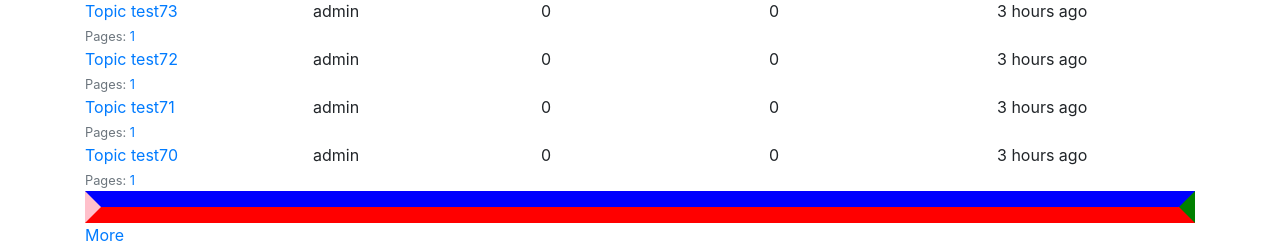
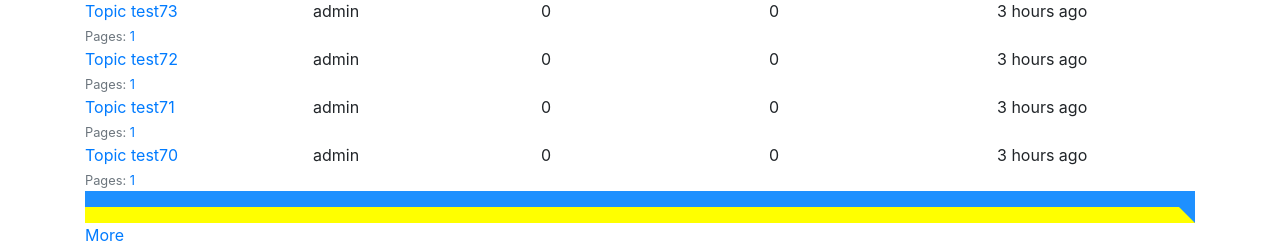
Before and after one commit to volodindmitriy121/RoockLabTestBlog, a Django app: page /boards/1/ in a window 1280 px wide. Shown: the part 1487-1734 px from the top of the page. Run offline with Django 3.2, Linux system fonts and the light colour scheme; data comes from the database, SQL or seed files in the repository; some libraries are stand-ins or nearby versions.

```diff
--- a/RoockLabTestBlog/urls.py
+++ b/RoockLabTestBlog/urls.py
@@ -3,6 +3,31 @@ from django.contrib import admin
 from django.conf.urls import url
 from accounts import views as accounts_views
 from django.contrib.auth import views as auth_views
+
+from boards.views import TopicViewSet, BoardViewSet
+
+topic_list = TopicViewSet.as_view({
+    'get': 'list',
+    'post': 'create'
+})
+topic_detail = TopicViewSet.as_view({
+    'get': 'retrieve',
+    'put': 'update',
+    'patch': 'partial_update',
+    'delete': 'destroy'
+})
+
+board_list = BoardViewSet.as_view({
+    'get': 'list',
+    'post': 'create'
+})
+board_detail = BoardViewSet.as_view({
+    'get': 'retrieve',
+    'put': 'update',
+    'patch': 'partial_update',
+    'delete': 'destroy'
+})
+
 
 urlpatterns = [
     url(r'^$', views.BoardListView.as_view(), name='home'),
@@ -37,6 +62,8 @@ urlpatterns = [
         views.PostUpdateView.as_view(), name='edit_post'),
     url('admin/', admin.site.urls),
     #  ------------------API---------------------------
-    url(r'^api/$', views.BoardList.as_view(), name='home'),
-    url(r'^api/boards/(?P<pk>\d+)/$', views.BoardDetail.as_view(), name='board-detail'),
+    url(r'^api/$', board_list, name='board-list'),
+    url(r'^api/boards/(?P<pk>\d+)/$', board_detail, name='board-detail'),
+    url(r'^api/boards/(?P<pk>\d+)/topics/$', topic_list, name='topic-list'),
+    url(r'^api/boards/(?P<pk>\d+)/topics/(?P<topic_pk>\d+)/$', topic_detail, name='topic-detail'),
 ]
--- a/boards/serializers.py
+++ b/boards/serializers.py
@@ -11,4 +11,4 @@ class BoardSerializer(serializers.ModelSerializer):
 class TopicSerializer(serializers.ModelSerializer):
     class Meta:
         model = Topic
-        fields = ('url', 'id', 'subject', 'last_updated', 'board', 'starter', 'views')
+        fields = ('id', 'subject', 'last_updated', 'board', 'starter', 'views')
--- a/boards/views.py
+++ b/boards/views.py
@@ -9,10 +9,9 @@ from django.utils.decorators import method_decorator
 from boards.models import Board, Post, Topic
 from .forms import NewTopicForm, PostForm
 from static.utils import check_recaptcha
-from rest_framework import generics
-from .serializers import BoardSerializer
-
-
+from rest_framework import generics, permissions
+from .serializers import BoardSerializer, TopicSerializer
+from rest_framework import viewsets
 
 class BoardListView(ListView):
     model = Board
@@ -150,34 +149,20 @@ class PostListView(ListView):
         return queryset
 
 
+class BoardViewSet(viewsets.ModelViewSet):
+    queryset = Board.objects.all()
+    serializer_class = BoardSerializer
+    permission_classes = (permissions.IsAdminUser,)
 
 
+class TopicViewSet(viewsets.ModelViewSet):
+    queryset = Topic.objects.all()
+    serializer_class = TopicSerializer
+    permission_classes = (permissions.IsAuthenticatedOrReadOnly,)
 
-
-
-
-
-class BoardList(generics.ListCreateAPIView):
-    queryset = Board.objects.all()
-    serializer_class = BoardSerializer
-
-
-class BoardDetail(generics.RetrieveUpdateDestroyAPIView):
-    queryset = Board.objects.all()
-    serializer_class = BoardSerializer
-
-
-
-
-
-
-
-
-
-
-
-
-
+    def get_queryset(self):
+        queryset = super().get_queryset()
+        return queryset.filter(board=self.kwargs.get('pk'))
 
 
 # TODO: Commit=False, cleaned_data board__pk dispatch
--- a/static/css/app.css
+++ b/static/css/app.css
@@ -2,13 +2,8 @@
     font-family: 'Oswald', sans-serif;
 }
 .loader {
- border-top: 16px solid blue;
- border-right: 16px solid green;
- border-bottom: 16px solid red;
- border-left: 16px solid pink;
+ border-top: 16px solid dodgerblue;
+ border-right: 16px solid dodgerblue;
+ border-bottom: 16px solid yellow;
+ border-left: 16px  yellow;
 }
-
-@keyframes spin {
-    0% { transform: rotate(0deg); }
-    100% { transform: rotate(360deg); }
-}
```
